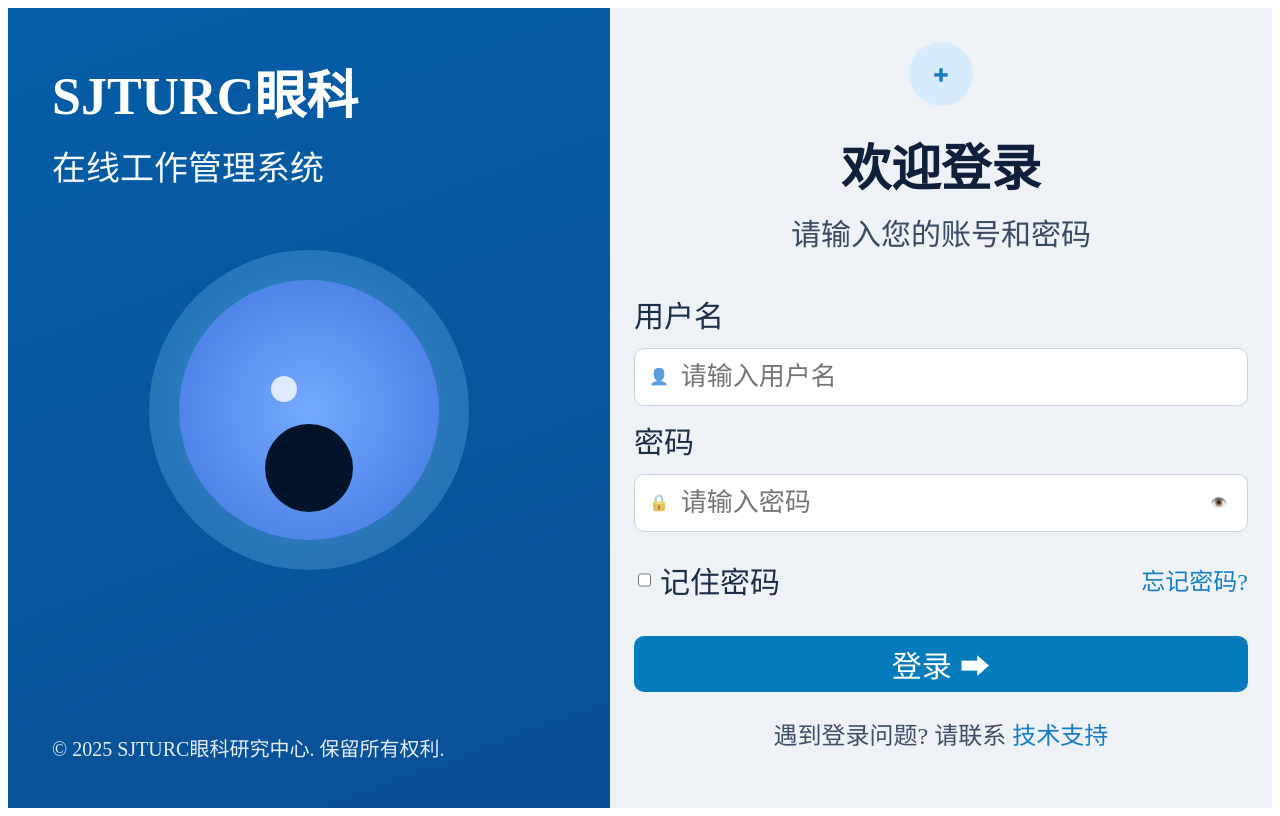
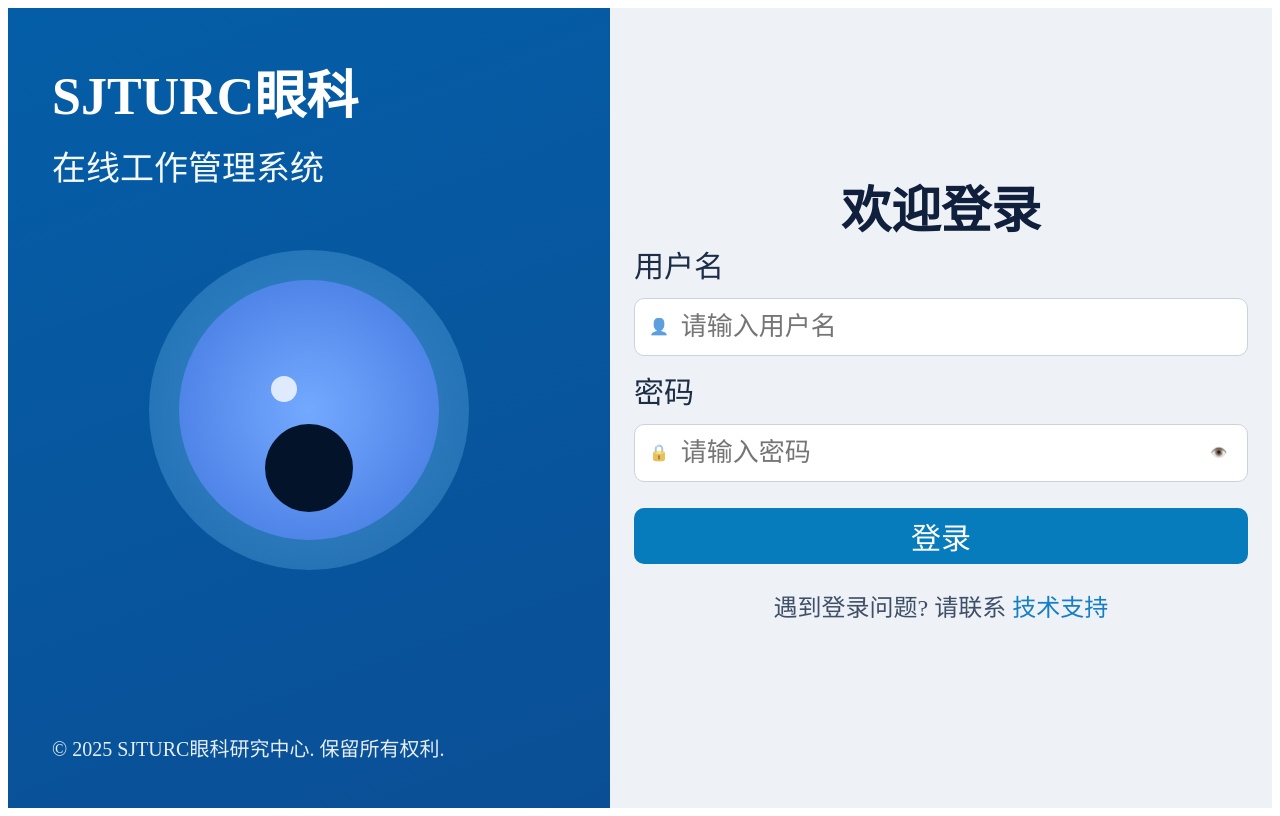
Before and after one commit to YMZ1998/OCT-Web, a Vue app in the folder frontend/: page /login in a window 1280 px wide. Built offline with nearby package versions, Linux system fonts and the light colour scheme; the HTML template or start-up script is replaced by a standard one.

Commit message:
update frotend.

```diff
--- a/frontend/index.html
+++ b/frontend/index.html
@@ -3,7 +3,7 @@
   <head>
     <meta charset="UTF-8" />
     <meta name="viewport" content="width=device-width, initial-scale=1.0" />
-    <title>OCT 前端</title>
+    <title>SJTURC眼科工作管理系统</title>
   </head>
   <body>
     <div id="app"></div>
--- a/frontend/src/views/Login.vue
+++ b/frontend/src/views/Login.vue
@@ -16,9 +16,7 @@
 
     <section class="form-panel">
       <div class="login-shell">
-        <div class="badge">✚</div>
         <h2>欢迎登录</h2>
-        <p class="subtitle">请输入您的账号和密码</p>
 
         <form @submit.prevent="onLogin">
           <label for="username">用户名</label>
@@ -36,12 +34,7 @@
             </button>
           </div>
 
-          <div class="helper-row">
-            <label class="remember"><input type="checkbox" v-model="remember" /> 记住密码</label>
-            <a href="#" @click.prevent>忘记密码?</a>
-          </div>
-
-          <button type="submit" class="submit-btn">登录 ⮕</button>
+          <button type="submit" class="submit-btn">登录</button>
           <div v-if="error" class="error">{{ error }}</div>
         </form>
 
```
